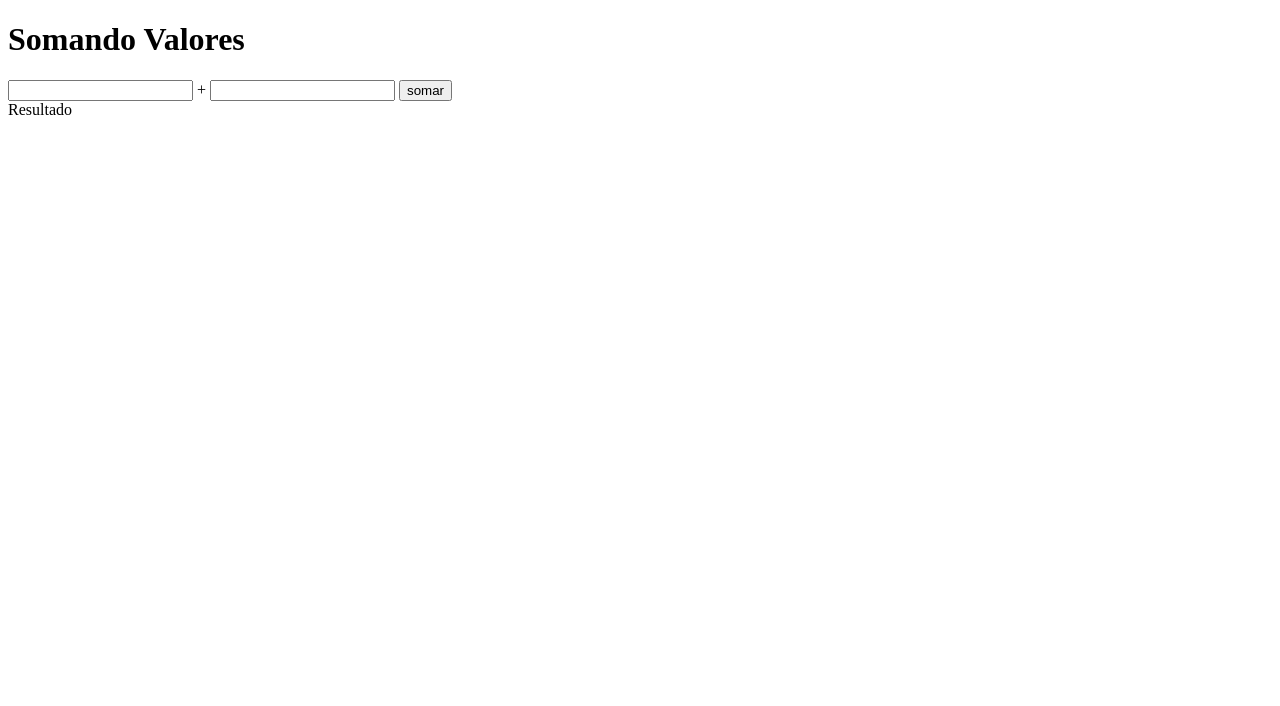
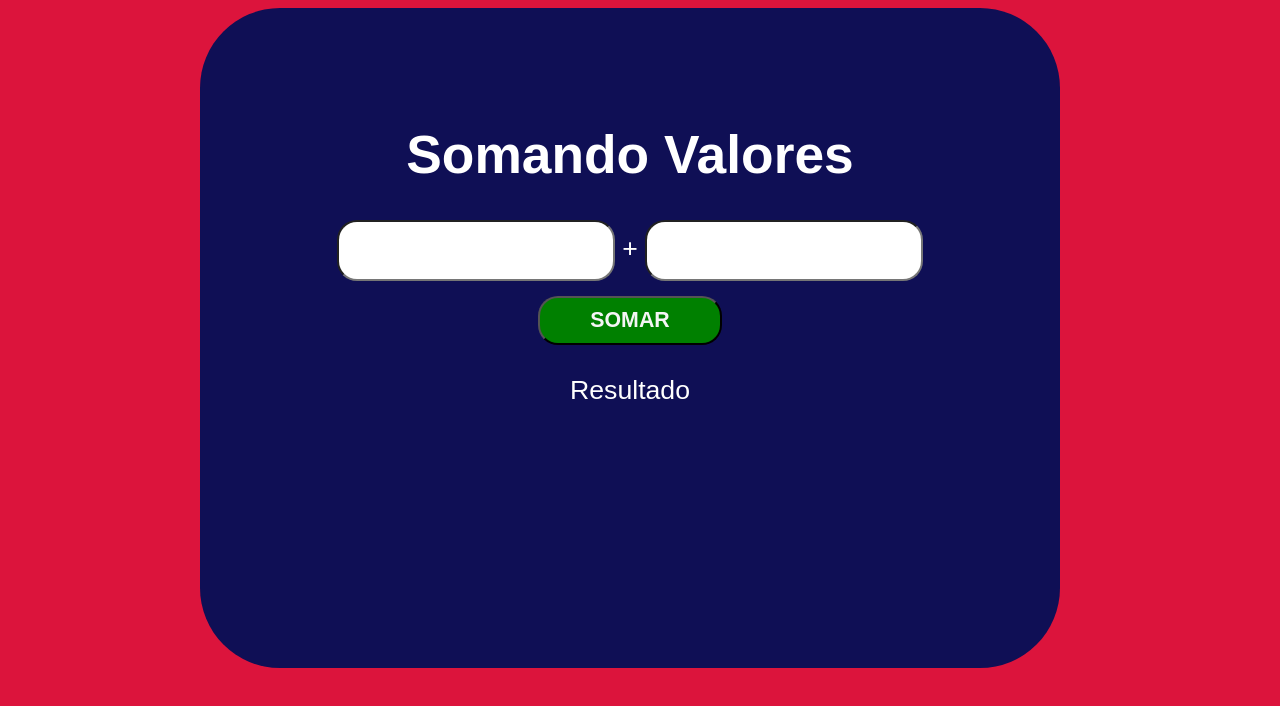
Before and after one commit to Vinicius-Reis-da-Silva/javascript, a plain HTML site: page aula/exercicio/exemplo-07-aula10.html in a window 1280 px wide. Drawn offline with Linux system fonts and the light colour scheme.

Commit message:
Update exemplo-07-aula10.html

```diff
--- a/aula/exercicio/exemplo-07-aula10.html
+++ b/aula/exercicio/exemplo-07-aula10.html
@@ -4,25 +4,82 @@
     <meta charset="UTF-8">
     <meta name="viewport" content="width=device-width, initial-scale=1.0">
     <title>Somador</title>
+    <style>
+        /* Formatação do divisão principal da página */
+        body{
+            background-color: crimson;/* cor de fundo da área da tag */
+            margin-left: 200px;/* Ajusta o tamanho da margem externa da esquerda */
+            font: normal 20pt Arial;/* define se o texto tem serifa , seu tamanho de fonte e o tipo da fonte */
+        }
+
+        /* Formatação a área do divisão dos itens */
+        div#estilo{
+            background: rgb(15, 15, 85);/* cor de fundo da área da tag */
+            width: 700px;/* Ajusta o Tamanho da Largura da área da tag */
+            height: 500px; /* Ajusta o Tamanho da Altura da área da tag */
+            border-radius: 10vh; /* Porcetagem de circuferencia da borda da área da tag */
+            padding: 80px; /* Ajusta o tamanho da margem interna dos 4 lados da área da tag */
+            color: white;/* Cor da fonte da tag */
+            text-align: center;/* Alinha os textos ao centro da área da tag */
+
+        }
+
+        /* Formatação para caixa de texto para receber os valores */
+        input{
+            font: normal 16pt Arial;/* define se o texto tem serifa , seu tamanho de fonte e o tipo da fonte */
+            border-radius:20px; /* O Tamanho da circuferencia da borda da área da tag */
+            text-align: center;/* Alinha os textos ao centro da área da tag */
+            padding: 16px 0px; /* Ajusta o tamanho da margem interna da altura e largura da área da tag */
+        }
+
+        /* Formatação do estilo do botão */
+        input#btn{
+            font: normal 16pt Arial;/* define se o texto tem serifa , seu tamanho de fonte e o tipo da fonte */
+            font-weight: bold;/* deixa o texto em negrito */
+            background: green center;/* cor de fundo do botão */
+            padding: 10px 50px;/* Ajusta o tamanho da margem interna da altura e largura da área da tag */
+            color: whitesmoke;/* cor da fonte do texto do botão */
+            margin-top: 15px;/* Ajusta o tamanho da margem externa do topo da área da tag */
+            margin-bottom: 30px;/* Ajusta o tamanho da margem externa inferior da área da tag */
+        }
+    </style>
 </head>
 <body>
-    <h1>Somando Valores</h1>
-    <input type="number" name="txtn1" id="txtn1">
-    +
-    <input type="number" name="txtn2" id="txtn2">
-    <input type="button" value="somar" onclick="somar()">
-    <div id="res">Resultado</div>
+    <div id="estilo">
+        <h1>Somando Valores</h1>
+        <!--
+            -------- TAG <input> --------
+            O elemento HTML <input> é usado para criar controles interativos para formulários baseados na web para receber dados do usuário. A semântica de um <input> varia consideravelmente dependendo do valor de seu atributo type
+        -->
+        <input type="number" name="txtn1" id="txtn1"><!-- cria uma caixa de texto para pegar os dados e seu formato de texto: tipo de dados , e nome do indentificador para armazena os dados -->
+        +
+        <input type="number" name="txtn2" id="txtn2"><!-- cria uma caixa de texto para pegar os dados e seu formato de texto: tipo de dados , e nome do indentificador para armazena os dados -->
+        <br>
+        <input type="button" value="SOMAR" onclick="trabDados()" id="btn"><!-- criar um botão com o valor de indentificação 'somar' e um evento de clique -->
+        <div id="res">Resultado</div><!-- Aqui exibir o resultado da soma-->
+    </div>
     <script>
-        function somar(){
-            var tn1 = window.document.getElementById('txtn1');
-            var tn2 = window.document.querySelector("input#txtn2");
-            var res = window.document.getElementById('res');
-            var n1 = Number(tn1.value);
-            var n2 = Number(tn2.value);
-            var resul = n1 + n2;
-            res.innerText = `A soma entre ${n1} e ${n2} é igual a ${resul}`;
 
+        /*FUNÇÃO PARA TRABALHAR OS DADOS INSERIDOS NAS CAIXAS DE TEXTOS*/
+        function trabDados(){
+
+            var tn1 = window.document.getElementById('txtn1');// Objeto recebe os dados da tag de id 'txtn1'
+            var tn2 = window.document.querySelector("input#txtn2");// Objeto recebe os dados da tag <input> de id 'txtn2'
+            var n1 = Number(tn1.value); // Usando os objetos para Pegar e Passa os valores inseridos na 1º caixa de texto para numero
+            var n2 = Number(tn2.value);// Usando os objetos para Pegar e Passa os valores inseridos na 2º caixa de texto para numero
+            somar(n1 , n2);//chamada da função que realiza a soma
         }
+
+
+        /* FUNÇÃO PARA SOMA OS VALORES */
+        function somar( n1 , n2){
+
+            var res = window.document.getElementById('res');// O objeto recebe os parametro para pode manipular a tag de id 'res'
+            var resul = n1 + n2;// A variavel recebe os valores já trabalhado passodos pelos parametros
+            res.innerText = `A soma entre ${n1} e ${n2} é igual a ${resul}`;//Objeto criado manipula o texto para recebe o dados atribuidos
+        }
+
+
     </script>
 </body>
 </html>
```
